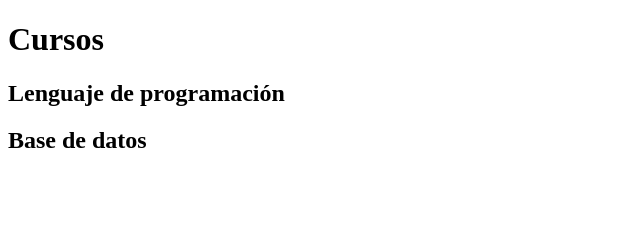
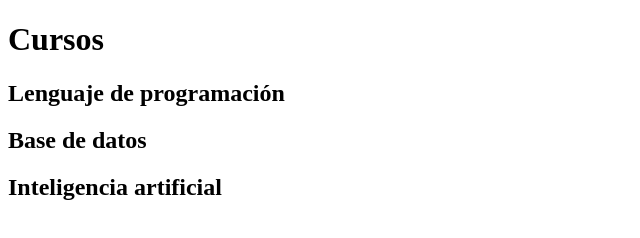
Before and after one commit to ofertonTec/alura-git, a plain HTML site: page index.html in a window 1280 px wide. Shown: the whole page, without its empty margins (0-640 px from the left). Drawn offline with Linux system fonts and the light colour scheme.

Commit message:
Agregando curso de inteligencia artificial

```diff
--- a/index.html
+++ b/index.html
@@ -10,5 +10,6 @@
     <h1>Cursos</h1>
     <h2>Lenguaje de programación</h2>
     <h2>Base de datos</h2>
+    <h2>Inteligencia artificial</h2>
 </body>
 </html>
```
